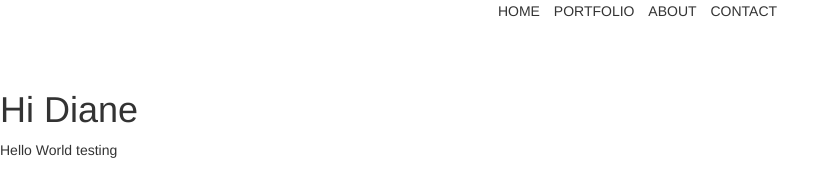
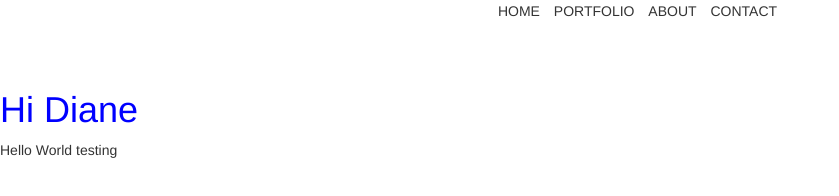
Before and after one commit to chanel-rodriguez/channel-rodriguez92.github.io, a plain HTML site: page index.html in a window 1280 px wide. Shown: the whole page, without its empty margins (0-839 px from the left). Drawn offline with nearby package versions, Linux system fonts and the light colour scheme.

Commit message:
linked file

```diff
--- a/index.html
+++ b/index.html
@@ -6,6 +6,7 @@
           content="width=device-width, user-scalable=no, initial-scale=1.0, maximum-scale=1.0, minimum-scale=1.0">
     <meta http-equiv="X-UA-Compatible" content="ie=edge">
     <link rel="stylesheet" href="https://maxcdn.bootstrapcdn.com/bootstrap/3.3.7/css/bootstrap.min.css" integrity="sha384-BVYiiSIFeK1dGmJRAkycuHAHRg32OmUcww7on3RYdg4Va+PmSTsz/K68vbdEjh4u" crossorigin="anonymous">
+    <link rel="stylesheet" href="custom.css">
     <title>Document</title>
 </head>
 <body>
```
